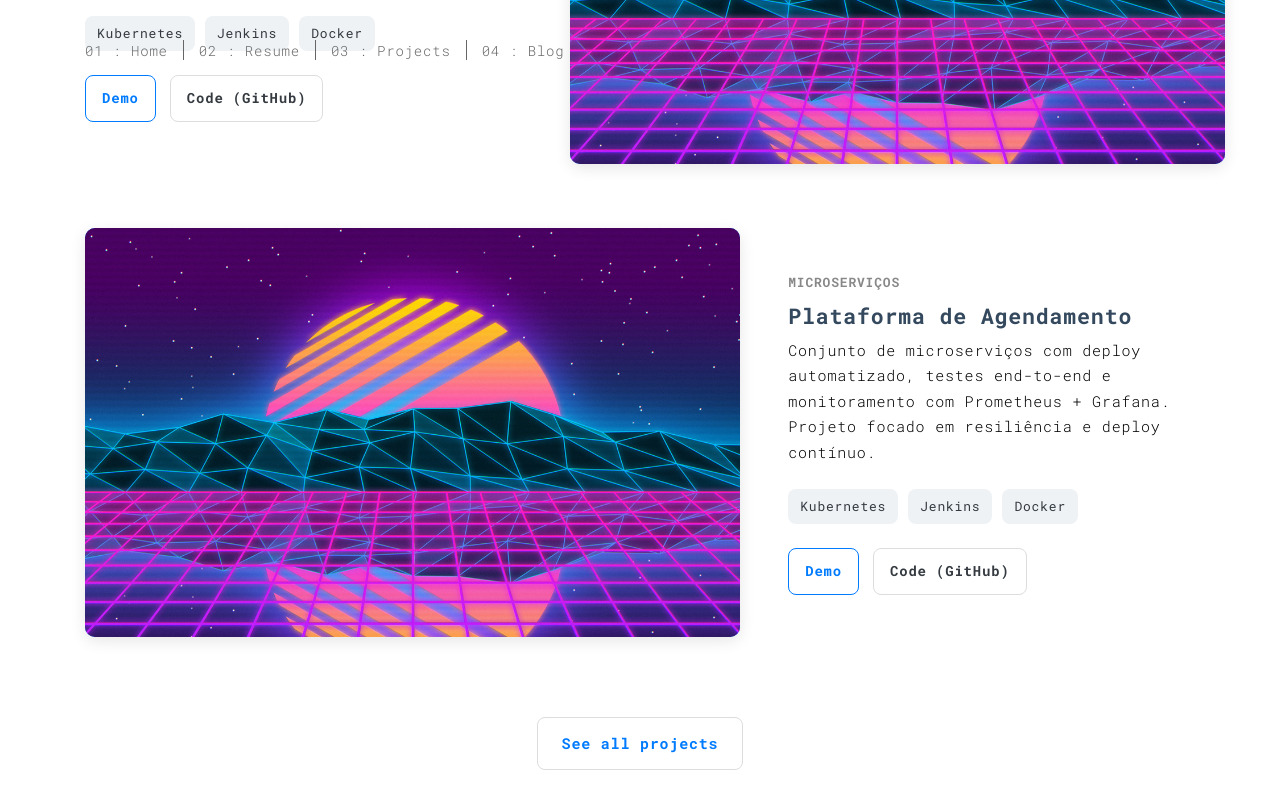
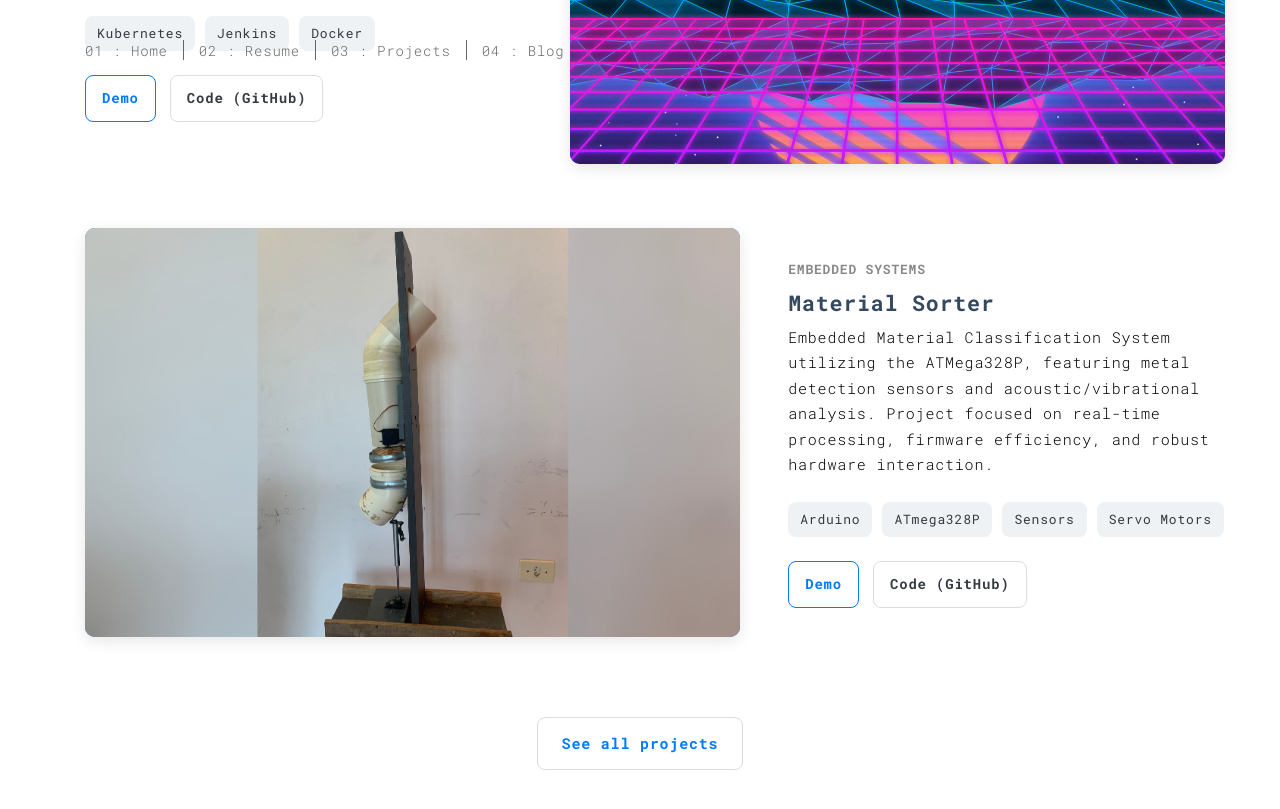
Before and after one commit to harisongsouza/MySite, a Jekyll site: the page built from resume.html, in a window 1280 px wide and 900 px high, scrolled down 4364 px. Shown: the top 809 px of the window. Built offline with Jekyll 4.4.1, drawn with Linux system fonts in a browser that asks for light colours.

Commit message:
changed, fix projects from resume page, include material selector

```diff
--- a/_includes/resume-sections/resume-projects.html
+++ b/_includes/resume-sections/resume-projects.html
@@ -55,17 +55,18 @@
           <div class="thumb">
               <a href="#" title="Ver detalhes do Projeto B">
                   <!-- "1280x720"(hd with borders blue) -->
-              <img src="img/vaporwave.jpg" alt="Thumb do projeto A">
+                  <img src="img/material_selector.png" alt="Thumb do projeto A">
               </a>
           </div>
           <div class="meta">
-          <div class="kicker">Microserviços</div>
-          <h3 class="title">Plataforma de Agendamento</h3>
-          <p class="desc">Conjunto de microserviços com deploy automatizado, testes end-to-end e monitoramento com Prometheus + Grafana. Projeto focado em resiliência e deploy contínuo.</p>
+              <div class="kicker">Embedded Systems</div>
+              <h3 class="title">Material Sorter</h3>
+              <p class="desc">Embedded Material Classification System utilizing the ATMega328P, featuring metal detection sensors and acoustic/vibrational analysis. Project focused on real-time processing, firmware efficiency, and robust hardware interaction.</p>
               <div class="tags">
-            <span class="tag">Kubernetes</span>
-            <span class="tag">Jenkins</span>
-            <span class="tag">Docker</span>
+                  <span class="tag">Arduino</span>
+                  <span class="tag">ATmega328P</span>
+                  <span class="tag">Sensors</span>
+                  <span class="tag">Servo Motors</span>
               </div>
               <div class="actions">
                   <a class="btn primary" href="#">Demo</a>
```
Lines whose indentation alone changed are shown as unchanged.
